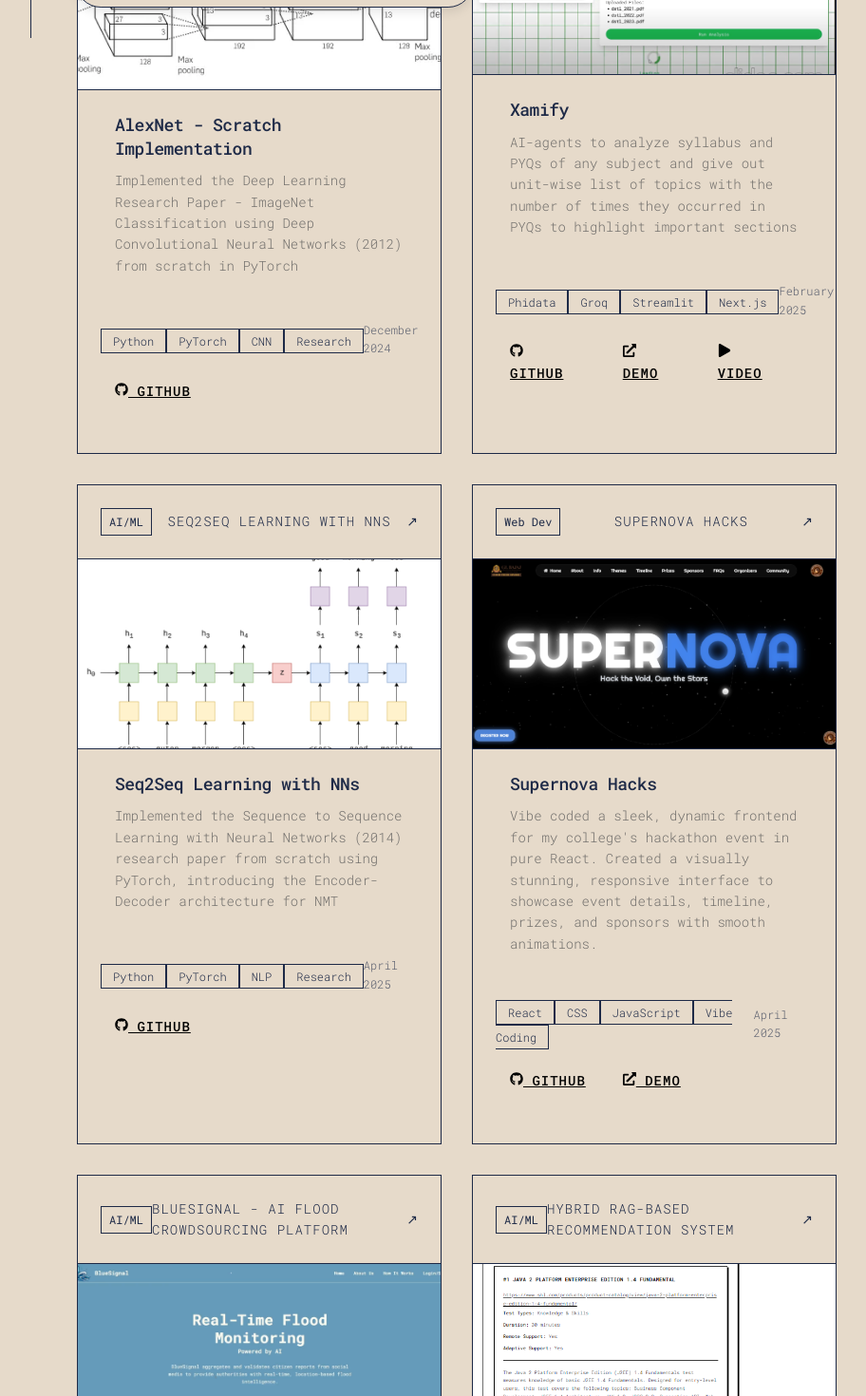
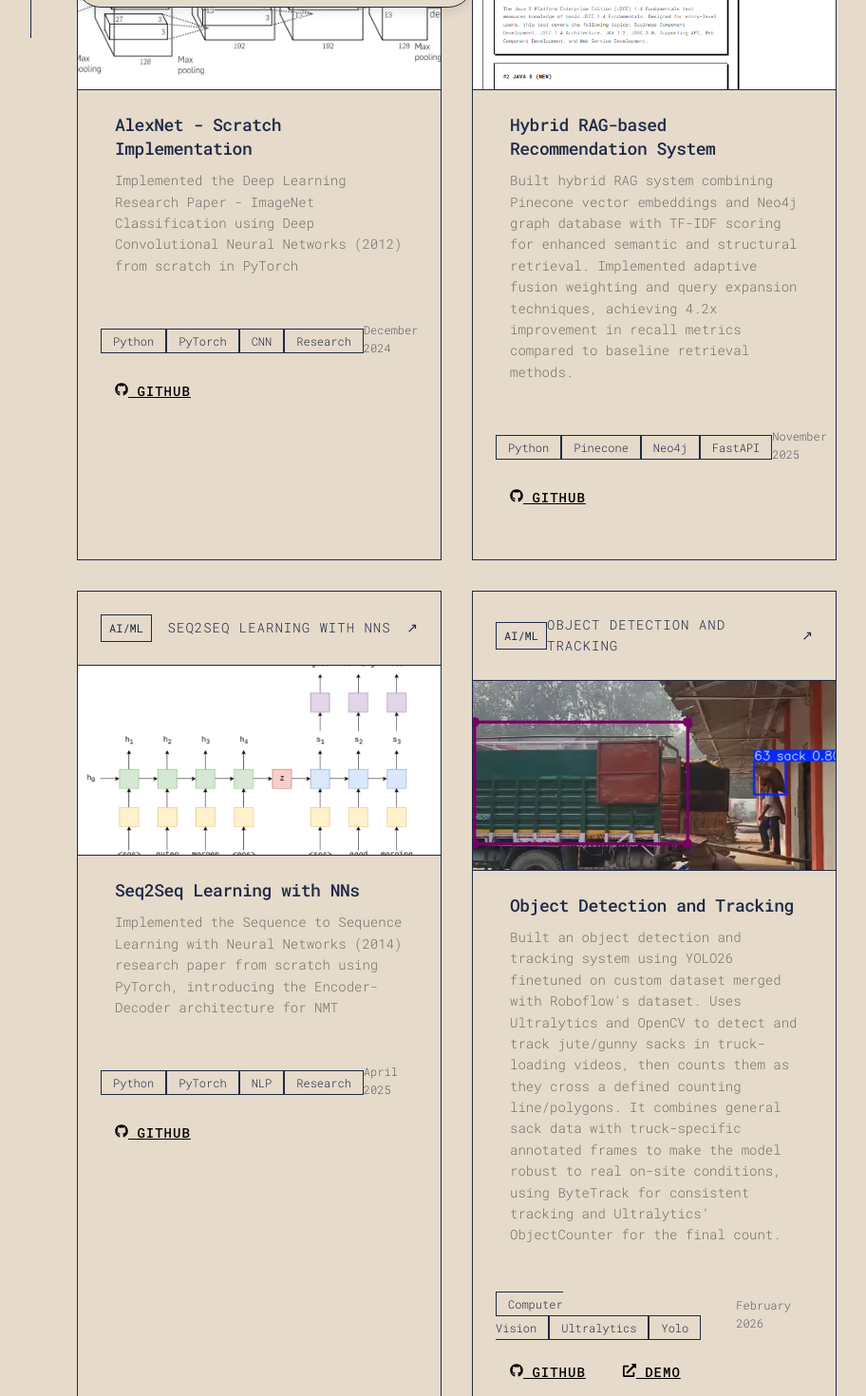
Before and after one commit to shvn22k/shi-veh, a React (Vite) app: page / in a window 1280 px wide. Shown: the part 760-2230 px from the top of the page at 95% size, without its empty margins (351-1263 px from the left). Built offline with nearby package versions, Linux system fonts and the light colour scheme.

Commit message:
update gpa and add new project

```diff
--- a/src/components/EducationSection.jsx
+++ b/src/components/EducationSection.jsx
@@ -11,7 +11,7 @@
             <h3>Bachelor of Technology in CSAIML</h3>
             <h4>G.L Bajaj Institute of Technology and Management</h4>
             <p>Greater Noida, Uttar Pradesh</p>
-            <p>CGPA: 8.35</p>
+            <p>CGPA: 8.24</p>
           </div>
         </div>
 
--- a/src/components/ExperienceSection.jsx
+++ b/src/components/ExperienceSection.jsx
@@ -62,7 +62,7 @@
                   I have an okay-ish GPA lol.
                 </p>
                 <div className="achievements">
-                  <span className="achievement-tag">CGPA: 8.35/10</span>
+                  <span className="achievement-tag">CGPA: 8.24/10</span>
                 </div>
               </div>
             </div>
--- a/src/components/ProjectsSection.jsx
+++ b/src/components/ProjectsSection.jsx
@@ -15,14 +15,12 @@
     },
     {
       id: 2,
-      title: "Xamify",
-      description: "AI-agents to analyze syllabus and PYQs of any subject and give out unit-wise list of topics with the number of times they occurred in PYQs to highlight important sections",
-      tags: ["Phidata", "Groq", "Streamlit", "Next.js"],
-      github: "https://github.com/shvn22k/xamify-streamlit",
-      demo: "https://xamify-shvn.streamlit.app/",
-      video: "https://www.youtube.com/watch?v=Dq7N2BjoSyw",
-      date: "February 2025",
-      image: "/xamify.png",
+      title: "Hybrid RAG-based Recommendation System",
+      description: "Built hybrid RAG system combining Pinecone vector embeddings and Neo4j graph database with TF-IDF scoring for enhanced semantic and structural retrieval. Implemented adaptive fusion weighting and query expansion techniques, achieving 4.2x improvement in recall metrics compared to baseline retrieval methods.",
+      tags: ["Python", "Pinecone", "Neo4j", "FastAPI"],
+      github: "https://github.com/shvn22k/shl-assessment",
+      date: "November 2025",
+      image: "/rag-system.png",
       type: "AI/ML"
     },
     {
@@ -37,14 +35,14 @@
     },
     {
       id: 4,
-      title: "Supernova Hacks",
-      description: "Vibe coded a sleek, dynamic frontend for my college's hackathon event in pure React. Created a visually stunning, responsive interface to showcase event details, timeline, prizes, and sponsors with smooth animations.",
-      tags: ["React", "CSS", "JavaScript", "Vibe Coding"],
-      github: "https://github.com/shvn22k/supernova",
-      demo: "https://supernova-mu.vercel.app",
-      date: "April 2025",
-      image: "/supernova.png",
-      type: "Web Dev"
+      title: "Object Detection and Tracking",
+      description: "Built an object detection and tracking system  using YOLO26 finetuned on custom dataset merged with Roboflow's dataset. Uses Ultralytics and OpenCV to detect and track jute/gunny sacks in truck-loading videos, then counts them as they cross a defined counting line/polygons. It combines general sack data with truck-specific annotated frames to make the model robust to real on-site conditions, using ByteTrack for consistent tracking and Ultralytics’ ObjectCounter for the final count.",
+      tags: ["Computer Vision", "Ultralytics", "Yolo"],
+      github: "https://github.com/shvn22k/object-tracking",
+      demo: "https://drive.google.com/drive/folders/1GjO4C9p6XIftdXhKj_EQxCd6oZCdv2Yu?usp=sharing",
+      date: "February 2026",
+      image: "/object-tracking.png",
+      type: "AI/ML"
     },
     {
       id: 5,
@@ -59,12 +57,14 @@
     },
     {
       id: 6,
-      title: "Hybrid RAG-based Recommendation System",
-      description: "Built hybrid RAG system combining Pinecone vector embeddings and Neo4j graph database with TF-IDF scoring for enhanced semantic and structural retrieval. Implemented adaptive fusion weighting and query expansion techniques, achieving 4.2x improvement in recall metrics compared to baseline retrieval methods.",
-      tags: ["Python", "Pinecone", "Neo4j", "FastAPI"],
-      github: "https://github.com/shvn22k/shl-assessment",
-      date: "November 2025",
-      image: "/rag-system.png",
+      title: "Xamify",
+      description: "AI-agents to analyze syllabus and PYQs of any subject and give out unit-wise list of topics with the number of times they occurred in PYQs to highlight important sections",
+      tags: ["Phidata", "Groq", "Streamlit", "Next.js"],
+      github: "https://github.com/shvn22k/xamify-streamlit",
+      demo: "https://xamify-shvn.streamlit.app/",
+      video: "https://www.youtube.com/watch?v=Dq7N2BjoSyw",
+      date: "February 2025",
+      image: "/xamify.png",
       type: "AI/ML"
     },
     {
@@ -76,6 +76,17 @@
       demo: "https://get-yo-aah-to-work.vercel.app",
       date: "November 2025",
       image: "/get-yo-aah-to-work.png",
+      type: "Web Dev"
+    },
+    {
+      id: 8,
+      title: "Supernova Hacks",
+      description: "Vibe coded a sleek, dynamic frontend for my college's hackathon event in pure React. Created a visually stunning, responsive interface to showcase event details, timeline, prizes, and sponsors with smooth animations.",
+      tags: ["React", "CSS", "JavaScript", "Vibe Coding"],
+      github: "https://github.com/shvn22k/supernova",
+      demo: "https://supernova-mu.vercel.app",
+      date: "April 2025",
+      image: "/supernova.png",
       type: "Web Dev"
     }
   ];
```
Also changed, not shown: public/object-tracking.png (added).
